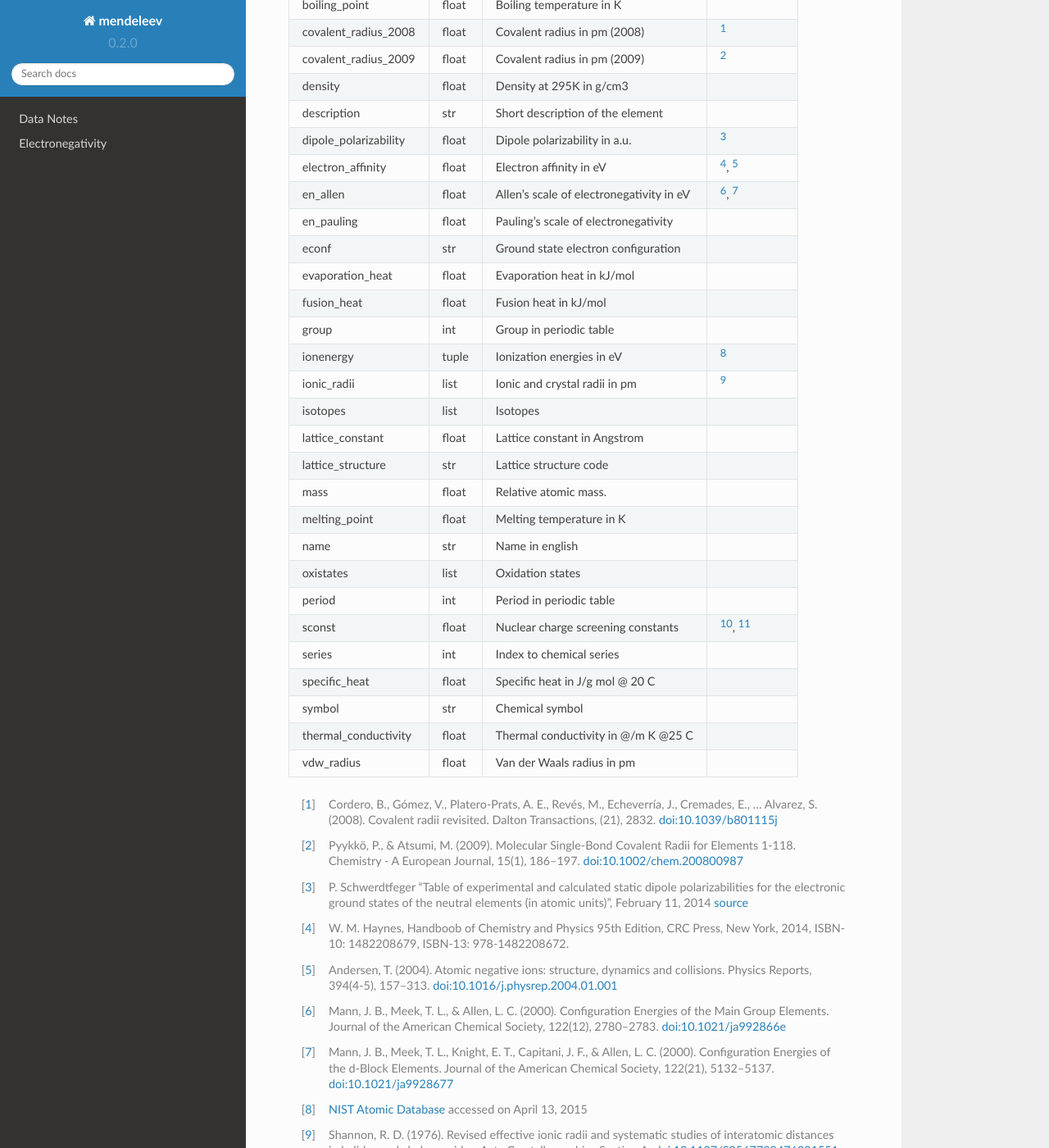
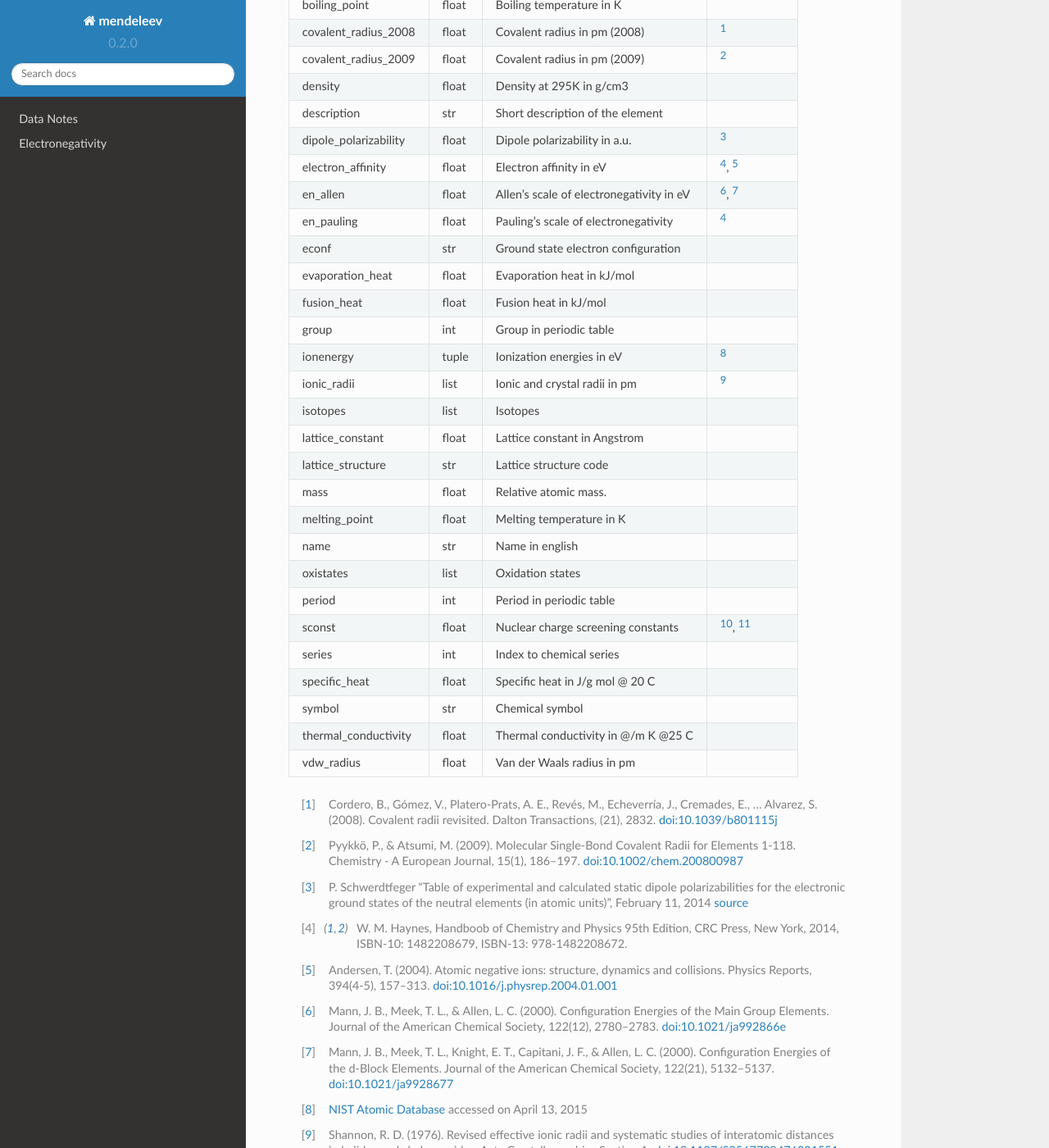
Before and after one commit to lmmentel/mendeleev, a Sphinx documentation site: the page built from docs/index.rst, in a window 1280 px wide and 1400 px high, scrolled down 544 px. Shown: the whole window at 82% size. Built offline with Sphinx 7.4.7 and the Read the Docs theme 2.0.0, drawn with Linux system fonts in a browser that asks for light colours; formulas are drawn with MathJax 3; pages that are not in the unit, such as notebooks, are missing from menus.

Commit message:
updated the reference for the Pauling's EN

```diff
--- a/README.rst
+++ b/README.rst
@@ -39,7 +39,7 @@ The followig data is currently avaialble:
 +-----------------------+-------+------------------------------------------+-------------+
 | en_allen              | float | Allen's scale of electronegativity in eV | [6]_, [7]_  |
 +-----------------------+-------+------------------------------------------+-------------+
-| en_pauling            | float | Pauling's scale of electronegativity     |             |
+| en_pauling            | float | Pauling's scale of electronegativity     | [4]_        |
 +-----------------------+-------+------------------------------------------+-------------+
 | econf                 | str   | Ground state electron configuration      |             |
 +-----------------------+-------+------------------------------------------+-------------+
--- a/docs/index.rst
+++ b/docs/index.rst
@@ -39,7 +39,7 @@ The followig data is currently avaialble:
 +-----------------------+-------+------------------------------------------+-------------+
 | en_allen              | float | Allen's scale of electronegativity in eV | [6]_, [7]_  |
 +-----------------------+-------+------------------------------------------+-------------+
-| en_pauling            | float | Pauling's scale of electronegativity     |             |
+| en_pauling            | float | Pauling's scale of electronegativity     | [4]_        |
 +-----------------------+-------+------------------------------------------+-------------+
 | econf                 | str   | Ground state electron configuration      |             |
 +-----------------------+-------+------------------------------------------+-------------+
```
